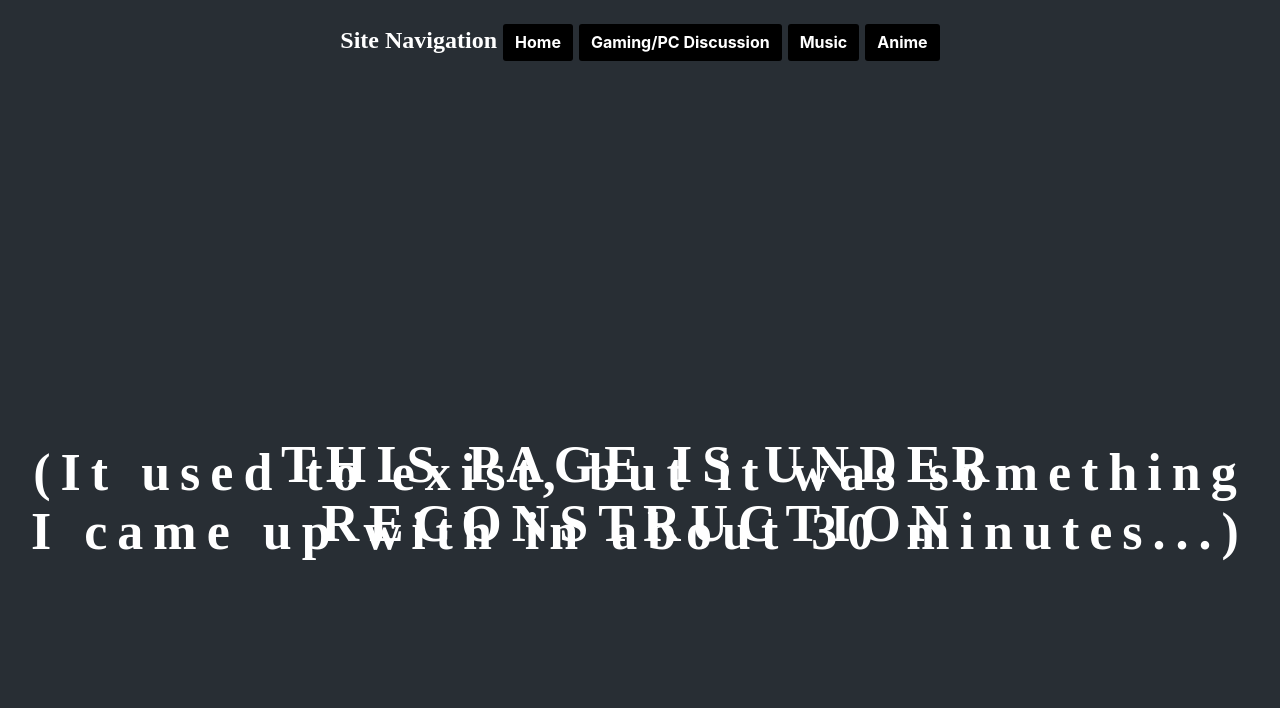
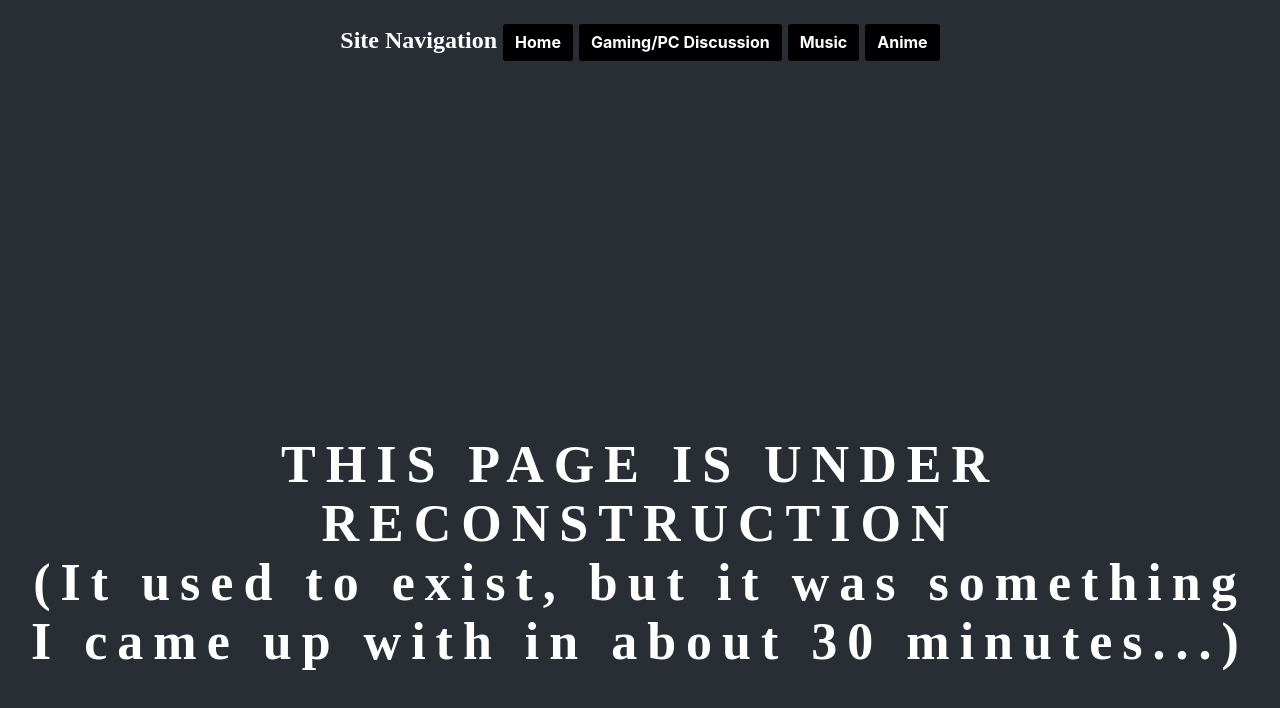
Before and after one commit to Takashi-22812/CarlZielinski.github.io, a plain HTML site: page weeb/weeb.html in a window 1280 px wide. Drawn offline with Linux system fonts and the light colour scheme; a web font is replaced by a local one.

Commit message:
Quick Fixes
Fixed two things that triggered my OCD

```diff
--- a/weeb/weeb.html
+++ b/weeb/weeb.html
@@ -46,8 +46,6 @@
     <a href="../weeb/weeb.html" class="buttonBlack">Anime</a>
     </p>
   </div>
-<h1 id="gamingHeader" class="whiteHeader">THIS PAGE IS UNDER RECONSTRUCTION</h1>
-<br>
-<h2 id="gamingHeader" class="whiteHeader">(It used to exist, but it was something I came up with in about 30 minutes...)</h2>
+<h1 id="gamingHeader" class="whiteHeader">THIS PAGE IS UNDER RECONSTRUCTION<br>(It used to exist, but it was something I came up with in about 30 minutes...)</h1>
 </body>
 </html>
```
Also changed, not shown: index.html (+1 -1 lines).
